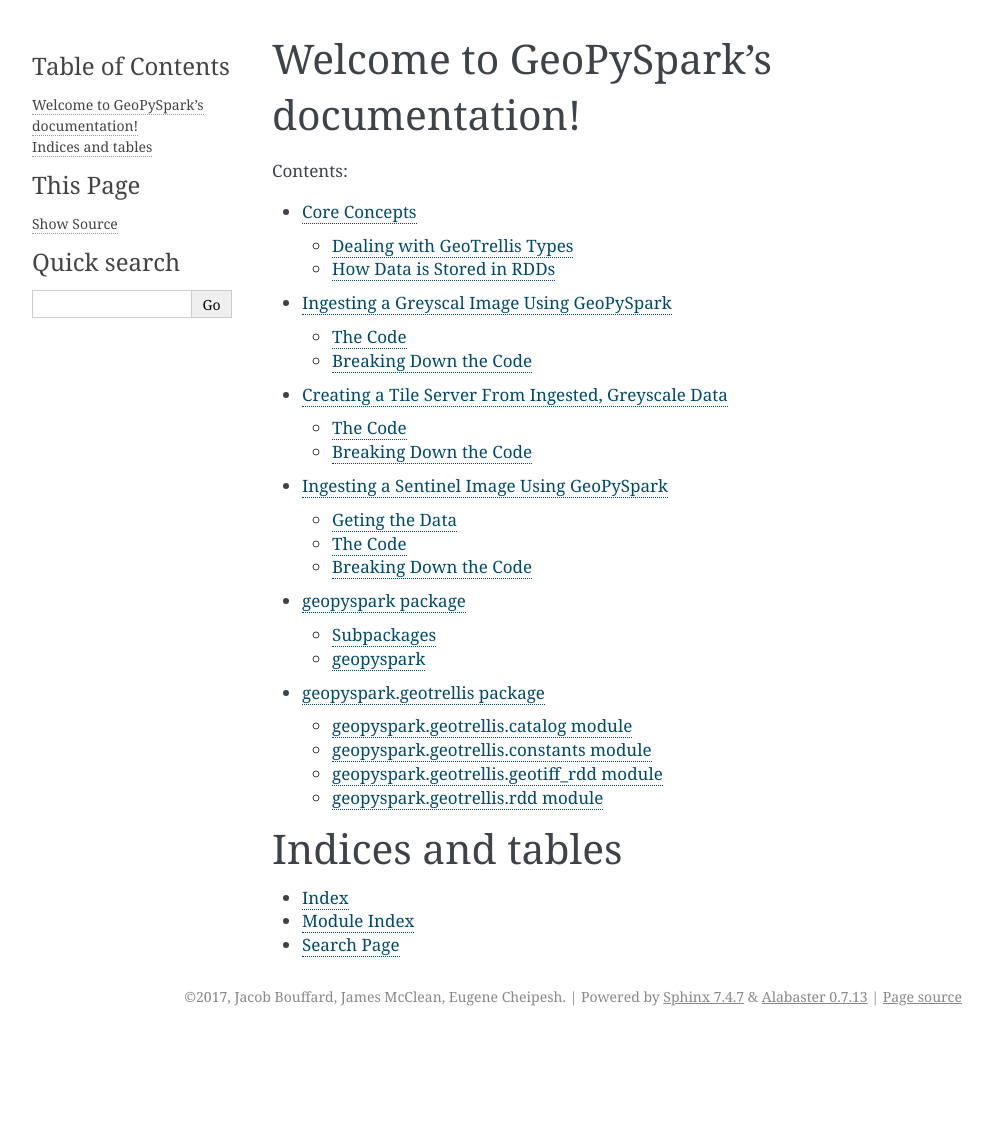
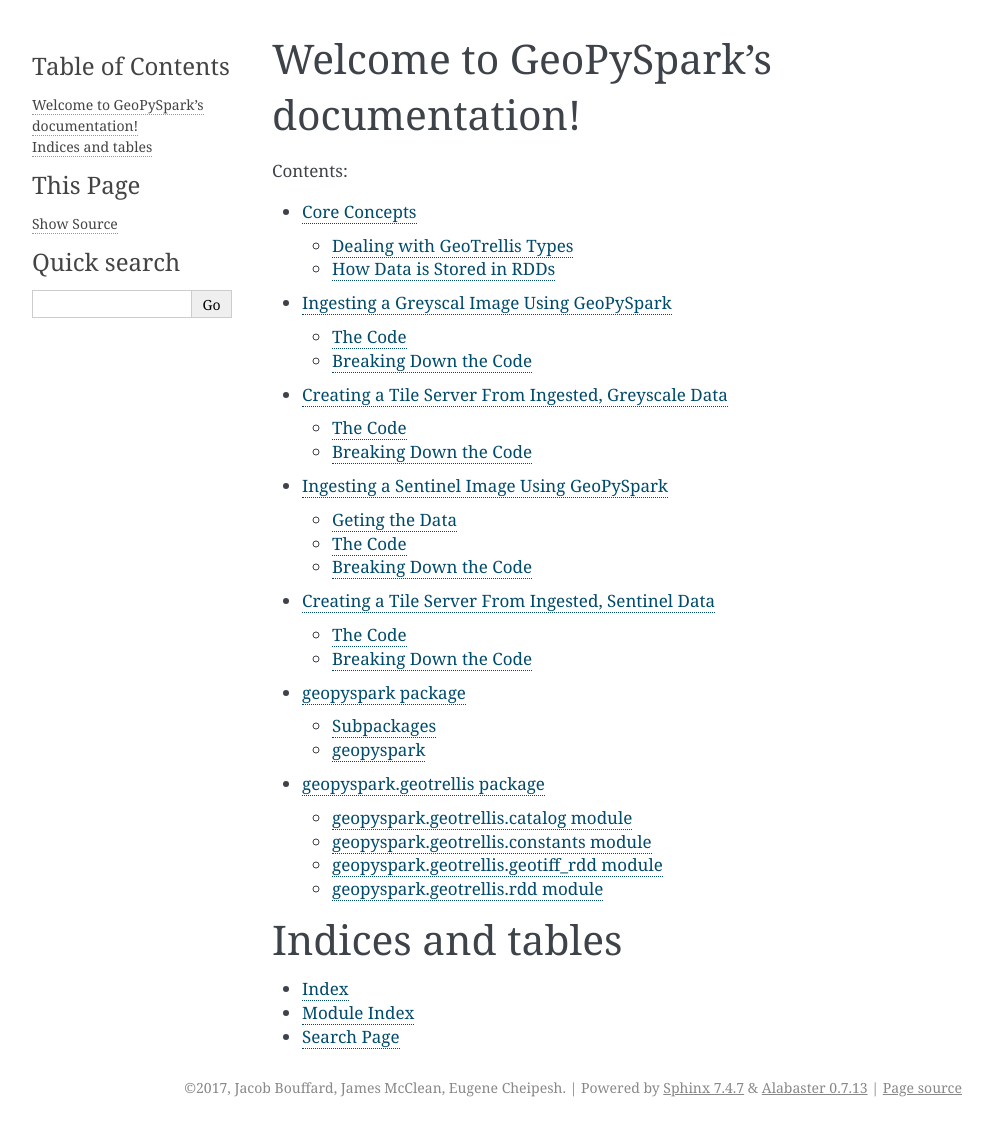
Before and after one commit to locationtech-labs/geopyspark, a Sphinx documentation site: the page built from docs/index.rst, in a window 1280 px wide. Shown: the whole page, without its empty margins (148-1141 px from the left). Built offline with Sphinx 7.4.7, drawn with Linux system fonts in a browser that asks for light colours; before the commit the page ends 1036 px from its top, so only the background shows below that; some of the changed lines change nothing that is shown.

Commit message:
Completed first draft of sentinel tile server example

```diff
--- a/docs/index.rst
+++ b/docs/index.rst
@@ -14,6 +14,7 @@
    greyscale_ingest_example
    greyscale_tile_server_example
    sentinel_ingest_example
+   sentinel_tile_server_example
    geopyspark
    geopyspark.geotrellis
 
--- /dev/null
+++ b/docs/sentinel_tile_server_example.rst
@@ -0,0 +1,196 @@
+Creating a Tile Server From Ingested, Sentinel Data
+****************************************************
+
+Now that we have ingested data, we can use it using a tile server.
+We will be using the catalog that was created in :ref:`sentinel_ingest_example`.
+
+**Note**: It is assumed that the previously mentioned script was ran and
+completed successfully.
+
+**Note**: This guide will focus on converting the raster into a ``PIL`` RGB
+image so that it can be used by the tile server. The tile server process itself
+is discussed in more detail in :ref:`server_break_down`.
+
+The Code
+=========
+
+Here is the code itself. We will be using ``flask`` to create a local server
+and ``PIL`` to create our images. Because we are working with a RGB, mulitband
+image, we will need to correct the colors for each tile in order for it to
+displayed correctly.
+
+.. code:: python
+
+  import io
+  import numpy as np
+  import rasterio
+
+  from flask import Flask, make_response
+  from PIL import Image
+
+  from geopyspark.geopycontext import GeoPyContext
+  from geopyspark.geotrellis.catalog import read_value
+  from geopyspark.geotrellis.constants import SPATIAL
+
+
+  # normalize the data so that it falls in the range of 0 - 255
+  def make_image(arr):
+      adjusted = ((arr - whole_min) * 255) / (whole_max - whole_min)
+      return Image.fromarray(adjusted.astype('uint8')).resize((256, 256), Image.NEAREST).convert('L')
+
+
+  app = Flask(__name__)
+
+  @app.route("/<int:zoom>/<int:x>/<int:y>.png")
+  def tile(x, y, zoom):
+      # fetch tile
+
+      tile = read_value(geopysc, SPATIAL, uri, layer_name, zoom, x, y)
+      arr = tile['data']
+
+      bands = arr.shape[0]
+      arrs = [np.array(arr[x, :, :]).reshape(256, 256) for x in range(bands)]
+
+      # display tile
+      images = [make_image(arr) for arr in arrs]
+      image = Image.merge('RGB', images)
+
+      bio = io.BytesIO()
+      image.save(bio, 'PNG')
+      response = make_response(bio.getvalue())
+      response.headers['Content-Type'] = 'image/png'
+      response.headers['Content-Disposition'] = 'filename=%d.png' % 0
+
+      return response
+
+
+  if __name__ == "__main__":
+      uri = "file:///tmp/sentinel-catalog"
+      layer_name = "sentinel-example"
+
+      geopysc = GeoPyContext(appName="s3-flask", master="local[*]")
+
+      with open('/tmp/sentinel_stats.txt', 'r') as f:
+          lines = f.readlines()
+          whole_max = int(lines[0])
+          whole_min = int(lines[1])
+
+      app.run()
+
+Running the Code
+-----------------
+
+You will want to run this code through the command line. To run it, from the
+file, go to the directory the file is in and run this command
+
+.. code-block:: none
+
+  python3 file.py
+
+Just replace ``file.py`` with whatever name you decided to call the file.
+
+Once it's started, you'll then want to go to a website that allows you to
+display geo-spatial images from a server. For this example, we'll be using
+`geojson.io <http://geojson.io>`_, but feel free to use whatever service you
+want.
+
+.. image:: pictures/geojson.png
+   :align: center
+
+Go to geojson.io, and select the ``Meta`` option from the tool bar, and then
+choose the ``Add map layer`` command.
+
+.. image:: pictures/toolbar.png
+   :align: center
+
+A pop up will appear where it will ask for the template, layer URL. To get this example to work,
+please enter the following: ``http://localhost:5000/{z}/{x}/{y}.png``.
+
+.. image:: pictures/address.png
+   :align: center
+
+A second window will appear asking to name the new layer. Pick whatever you want.
+I tend to use simple names like ``a``, ``b``, ``c``, etc.
+
+.. image:: pictures/sentinel_image.png
+   :align: center
+
+Now that everything is setup, it's time to see the image. You'll need to scroll
+over Corsica, and you should see something that matches the above image. If you
+do, then the server works!
+
+
+Breaking Down the Code
+=======================
+
+As with our other examples, let's go through it step-by-step to see what's
+actually going on. Though, for this example, we'll be starting at the bottom
+and working our way up.
+
+**Note**: This next section will go over how to prepare the RGB image to be
+served. For a more of a general overview of to setup a tile server please see
+:ref:`server_break_down`.
+
+Setup
+------
+
+.. code-block:: python
+
+  if __name__ == "__main__":
+      uri = "file:///tmp/sentinel-catalog"
+      layer_name = "sentinel-example"
+
+      geopysc = GeoPyContext(appName="s3-flask", master="local[*]")
+
+      with open('/tmp/sentinel_stats.txt', 'r') as f:
+          lines = f.readlines()
+          whole_max = int(lines[0])
+          whole_min = int(lines[1])
+
+      app.run()
+
+In additon to setting up ``uri`` and ``layer_name``, we will also read in the
+``max`` and ``min`` values that we saved earlier. These will be used when we
+normalize the tile that is to be served.
+
+
+Preparing the Tile
+------------------
+
+.. code-block:: python
+
+  # normalize the data so that it falls in the range of 0 - 255
+  def make_image(arr):
+      adjusted = ((arr - whole_min) * 255) / (whole_max - whole_min)
+      return Image.fromarray(adjusted.astype('uint8')).resize((256, 256), Image.NEAREST).convert('L')
+
+  app = Flask(__name__)
+
+  @app.route("/<int:zoom>/<int:x>/<int:y>.png")
+  def tile(x, y, zoom):
+      # fetch tile
+
+      tile = read_value(geopysc, SPATIAL, uri, layer_name, zoom, x, y)
+      arr = tile['data']
+
+      bands = arr.shape[0]
+      arrs = [np.array(arr[x, :, :]).reshape(256, 256) for x in range(bands)]
+
+      # display tile
+      images = [make_image(arr) for arr in arrs]
+      image = Image.merge('RGB', images)
+
+
+Tiles that contains mulitbands need some work done before they can be served.
+The ``make_image`` method takes each band and normalizes it between a range
+of 0 and 255. We need to do this because ``PIL`` expects the data types of
+arrays to be ``uint8``. This is why we need the ``whole_max`` and the
+``whole_min``. As it is impossilbe to get this information any other way at
+this point.
+
+Once normalized, the band is then converted to a greyscale image. This is done
+for each band in the tile, and once complete, we can then make a RGB ``png``
+file. After this step, the remaining process is no different than if you were
+working with a singleband tile.
+
+Any details that we not dicussed in this document can be found in :ref:`server_break_down`.
```
